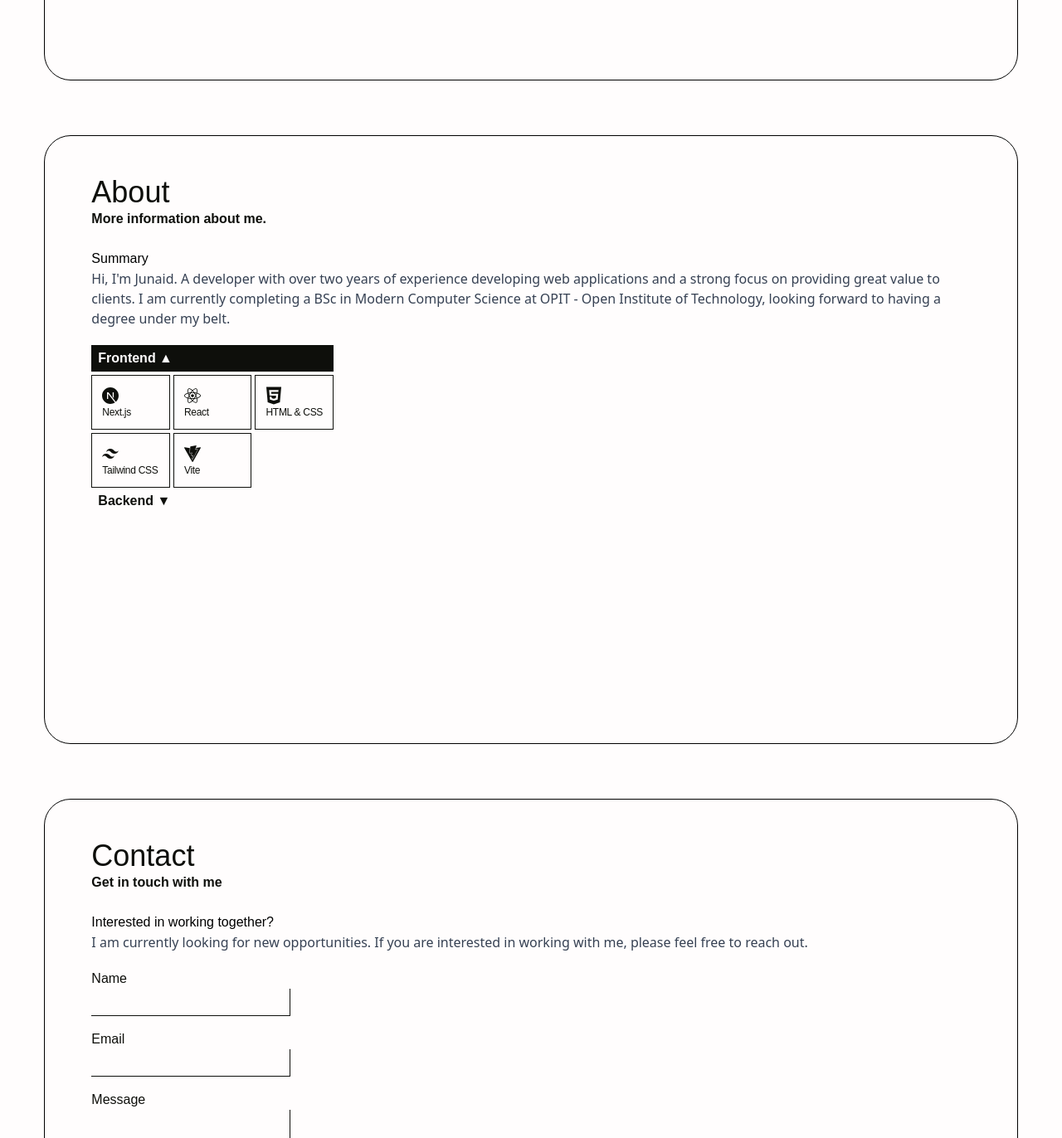
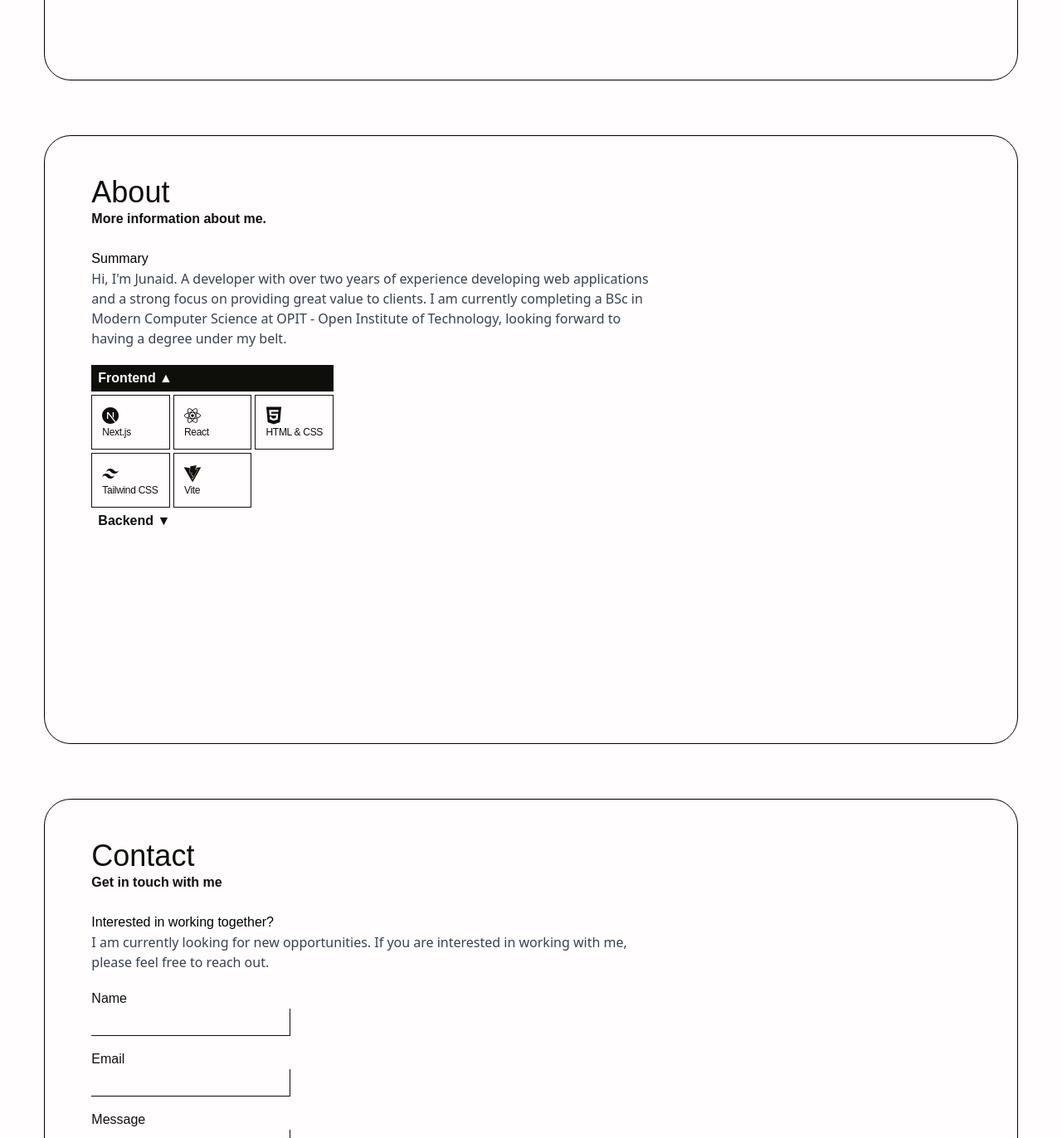
Before and after one commit to Junaidadams/portfolio, a React (Vite) app: page / in a window 1280 px wide. Shown: the part 1477-2849 px from the top of the page at 83% size. Built offline with nearby package versions, Linux system fonts and the light colour scheme; a web font is replaced by a local one.

Commit message:
Changes after work

```diff
--- a/index.html
+++ b/index.html
@@ -3,12 +3,14 @@
   <head>
     <meta charset="UTF-8" />
     <link href="/app.css" rel="stylesheet" />
+    <link rel="icon" type="image/x-icon" href="/glasses.svg" />
+
     <link
       href="https://api.fontshare.com/v2/css?f[]=panchang@200,300,400,500,600,700,800,1&f[]=chillax@200,300,400,500,600,700,1&f[]=satoshi@300,400&display=swap"
       rel="stylesheet"
     />
 
-    <link rel="icon" type="image/svg+xml" href="/vite.svg" />
+    <!-- <link rel="icon" type="image/svg+xml" href="/vite.svg" /> -->
     <meta name="viewport" content="width=device-width, initial-scale=1.0" />
     <title>Junaid Adams</title>
   </head>
--- a/src/App.jsx
+++ b/src/App.jsx
@@ -42,7 +42,7 @@ function App() {
           </h1>
           <p className="text-base font-semibold">More information about me.</p>
         </div>
-        <div className=" px-4 md:px-8 mb-5">
+        <div className=" px-4 md:px-8 mb-5 xl:max-w-2/3">
           <h1 className="font font-panchang text-left dark:text-mainWhite ">
             Summary
           </h1>
@@ -65,7 +65,7 @@ function App() {
           </h1>
           <p className="text-base font-semibold">Get in touch with me </p>
         </div>
-        <div className=" px-4 md:px-8 mb-5">
+        <div className=" px-4 md:px-8 mb-5 xl:max-w-2/3">
           <h1 className="font font-panchang text-left dark:text-mainWhite ">
             Interested in working together?
           </h1>
```
Also changed, not shown: public/glasses.svg (added).
